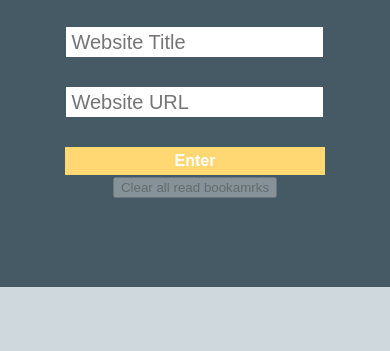
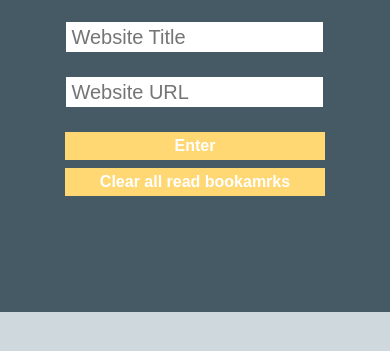
Before and after one commit to Mickyfen17/Linked_List, a plain HTML site: page index.html in a window 390 px wide. Shown: the part 93-444 px from the top of the page. Drawn offline with nearby package versions, Linux system fonts and the light colour scheme.

Commit message:
Add styling and adjust view height to fit clear all  button

```diff
--- a/main.css
+++ b/main.css
@@ -2,6 +2,7 @@
 *:focus {
   outline: none;
 }
+/*Body styling*/
 body {
   font-family: 'Open Sans', sans-serif;
   display: flex;
@@ -46,13 +47,14 @@ img {
   display: block;
   width: 295px;
   border: none;
-  margin: 30px auto;
+  margin: 25px auto;
   height: 28px;
   font-size: 20px;
   padding-left: 5px;
 }
 
-#enter-button {
+#enter-button, #clear-all {
+  margin-bottom: 8px;
   color: #FFF;
   background: #FFC107;
   font-weight: 800;
@@ -62,11 +64,10 @@ img {
   font-size: 16px;
   cursor: pointer;
 }
-
-#enter-button:hover {
+#enter-button:hover, #clear-all:hover {
   background: #FFD773;
 }
-#enter-button:disabled {
+#enter-button:disabled, #clear-all:disabled {
   background: #FFD773;
   cursor: default;
 }
@@ -74,6 +75,7 @@ img {
 .error-text {
   color: #f15a49;
   font-weight: 800;
+  margin: 0;
 }
 
 /*BOOKMARK SECTION STYLING*/
@@ -142,6 +144,7 @@ img {
   margin-top: 5px;
 }
 
+/*Class to toggle in JS*/
 .read {
   text-decoration: none;
   font-weight: 800;
@@ -154,7 +157,7 @@ img {
 }
 
 /*MEDIA SCREEN STYLING*/
-@media screen and (max-width: 550px) {
+@media screen and (max-width: 545px) {
   body {
     display: block;
   }
@@ -162,10 +165,10 @@ img {
     width: 100%;
   }
   #input-section {
-    height: 45vh;
+    height: 48vh;
   }
   .bookmark-section {
-    height: 55vh;
+    height: 52vh;
     overflow: auto;
   }
   .main-header {
@@ -186,7 +189,7 @@ img {
   .website-detail-inputs input {
     width: 250px;
   }
-  #enter-button {
+  #enter-button, #clear-all {
     width: 260px;
   }
   h1 {
```
